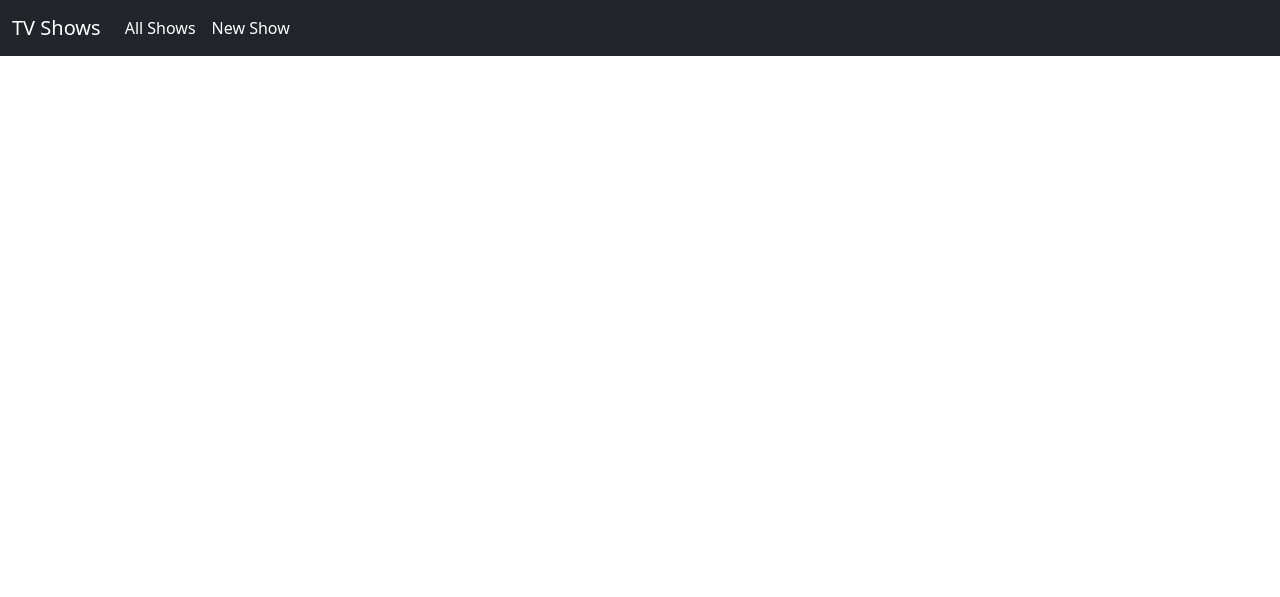
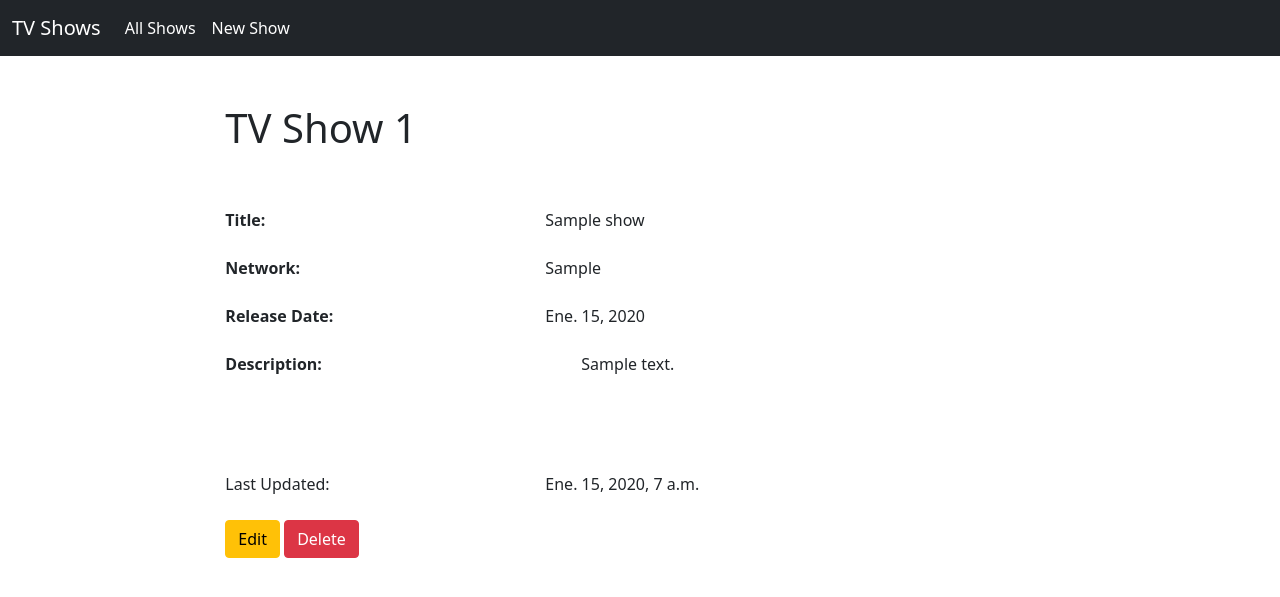
Before and after one commit to joaqFarias/django-tv-shows, a Django app: template django_tv_shows/app_tv_shows/templates/view_show.html in a window 1280 px wide. Shown: the top 597 px of the page. Run offline with Django 3.2, Linux system fonts and the light colour scheme; the template is opened without the code that fills it: values that come from a table or form of the project are taken from there, others are empty; tables that the repository leaves empty hold one stand-in row (values such as "Sample post").

Commit message:
ejercicio casi casi terminado

```diff
--- a/django_tv_shows/app_tv_shows/models.py
+++ b/django_tv_shows/app_tv_shows/models.py
@@ -1,48 +1,10 @@
 from django.db import models
-import re
 
 # Create your models here.
-class UserManager(models.Manager):
-    def validador_basico(self, postData):
-        EMAIL_REGEX = re.compile(r'^[a-zA-Z0-9.+_-]+@[a-zA-Z0-9._-]+\.[a-zA-Z]+$')
-        SOLO_LETRAS = re.compile(r'^[a-zA-Z. ]+$')
-
-        errors = {}
-
-        if len(postData['name']) < 2:
-            errors['firstname_len'] = "nombre debe tener al menos 2 caracteres de largo";
-
-        if not EMAIL_REGEX.match(postData['email']):
-            errors['email'] = "correo invalido"
-
-        if not SOLO_LETRAS.match(postData['name']):
-            errors['solo_letras'] = "solo letras en nombreporfavor"
-
-        if len(postData['password']) < 4:
-            errors['password'] = "contraseña debe tener al menos 8 caracteres";
-
-        if postData['password'] != postData['password_confirm'] :
-            errors['password_confirm'] = "contraseña y confirmar contraseña no son iguales. "
-
-
-        return errors
-
-
-class User(models.Model):
-    CHOICES = (
-        ("user", 'User'),
-        ("admin", 'Admin')
-    )
-    name = models.CharField(max_length=100)
-    email = models.EmailField(max_length=255, unique=True)
-    role = models.CharField(max_length=255, choices=CHOICES)
-    password = models.CharField(max_length=70)
-    created_at = models.DateTimeField(auto_now_add=True)
+class Show(models.Model):
+    title = models.CharField(max_length=255)
+    network = models.CharField(max_length=255)
+    release_date = models.DateField(auto_now_add=False)
+    description = models.TextField()
     updated_at = models.DateTimeField(auto_now=True)
-    objects = UserManager()
-
-    def __str__(self):
-        return f"{self.name}"
-
-    def __repr__(self):
-        return f"{self.name}"
+    created_at = models.DateTimeField(auto_now=True)
--- a/django_tv_shows/app_tv_shows/templates/shows.html
+++ b/django_tv_shows/app_tv_shows/templates/shows.html
@@ -23,13 +23,13 @@
                 </tr>
             </thead>
             <tbody>
-                {% for libro in libros %}
+                {% for show in shows %}
                     <tr>
                         <th scope="row">{{show.id}}</th>
                         <td>{{show.title}}</td>
                         <td>{{show.network}}</td>
                         <td>{{show.release_date}}</td>
-                        <td><a class="btn btn-primary" href="/shows/{{show.id}}" role="button">Show</a> | <a class="btn btn-warning" href="/shows/{{show.id}}/edit" role="button">Edit</a> | <a class="btn btn-danger" href="/shows/{{show.id}}/delete" role="button">Delete</a></td>
+                        <td><a class="btn btn-primary" href="/shows/{{show.id}}" role="button">Show</a>  <a class="btn btn-warning" href="/shows/{{show.id}}/edit" role="button">Edit</a>  <a class="btn btn-danger" href="/shows/{{show.id}}/delete" role="button">Delete</a></td>
                     </tr>
                 {% endfor %}
             </tbody>
--- a/django_tv_shows/app_tv_shows/templates/view_show.html
+++ b/django_tv_shows/app_tv_shows/templates/view_show.html
@@ -4,6 +4,61 @@
 
 {% block contenido %}
 
+<div class="row">
+    <div class="col-md-2"></div>
+    <div class="col-md-6 py-5">
+        <h1>TV Show {{show.id}}</h1>
+    </div>
+</div>
+<div class="row">
+    <div class="col-md-2"></div>
+    <div class="col-md-3">
+        <b>Title:</b>
+    </div>
+    <div class="col-md-3">{{show.title}}</div>
+</div>
+<div class="row mt-4">
+    <div class="col-md-2"></div>
+    <div class="col-md-3">
+    <b>Network:</b>
+    </div>
+    <div class="col-md-3">{{show.network}}</div>
+</div>
+<div class="row mt-4">
+    <div class="col-md-2"></div>
+    <div class="col-md-3">
+        <b>Release Date:</b>
+    </div>
+    <div class="col-md-3">
+        {{show.release_date}}
+    </div>
+</div>
+<div class="row mt-4">
+    <div class="col-md-2"></div>
+    <div class="col-md-3">
+        <b>Description:</b>
+    </div>
+    <div class="col-md-3 ps-5">
+        {{show.description}}
+    </div>
+</div>
+
+<div class="row mt-5 pt-5">
+    <div class="col-md-2"></div>
+    <div class="col-md-3">
+        Last Updated:
+    </div>
+    <div class="col-md-3">
+        {{show.updated_at}}
+    </div>
+</div>
+<div class="row mt-4">
+    <div class="col-md-2"></div>
+    <div class="col-md-6">
+    <a class="btn btn-warning" href="/shows/{{show.id}}/edit" role="button">Edit</a>
+    <a class="btn btn-danger" href="/shows/{{show.id}}/delete" role="button">Delete</a>
+    </div>
+</div>
 
 {% endblock %}
 
--- a/django_tv_shows/app_tv_shows/urls.py
+++ b/django_tv_shows/app_tv_shows/urls.py
@@ -7,4 +7,5 @@ urlpatterns = [
     path('shows/new', views.new),
     path('shows/<int:id>', views.show),
     path('shows/<int:id>/edit', views.edit),
+    path('shows/<int:id>/delete', views.delete),
 ]
```
Also changed, not shown: django_tv_shows/app_tv_shows/auth.py (+0 -80 lines), django_tv_shows/app_tv_shows/templates/edit.html (+48 -0 lines), django_tv_shows/app_tv_shows/templates/new.html (+5 -5 lines), django_tv_shows/app_tv_shows/views.py (+43 -14 lines).
